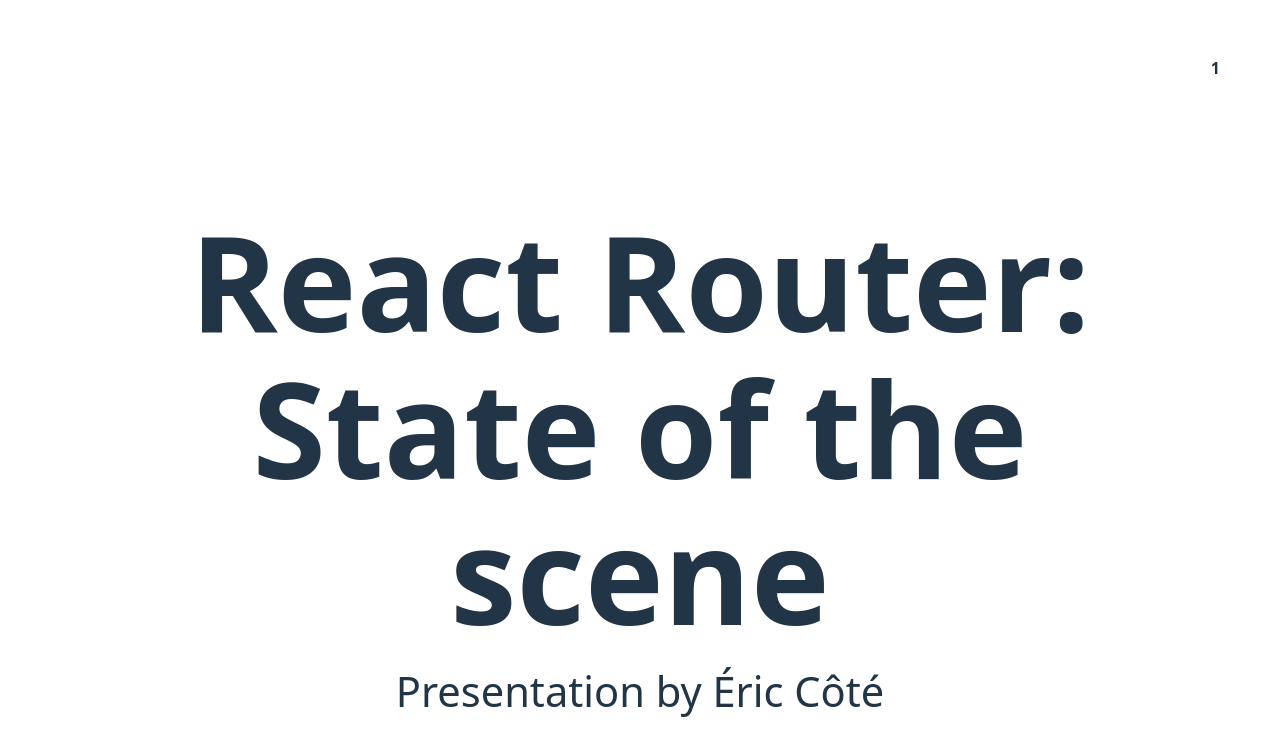
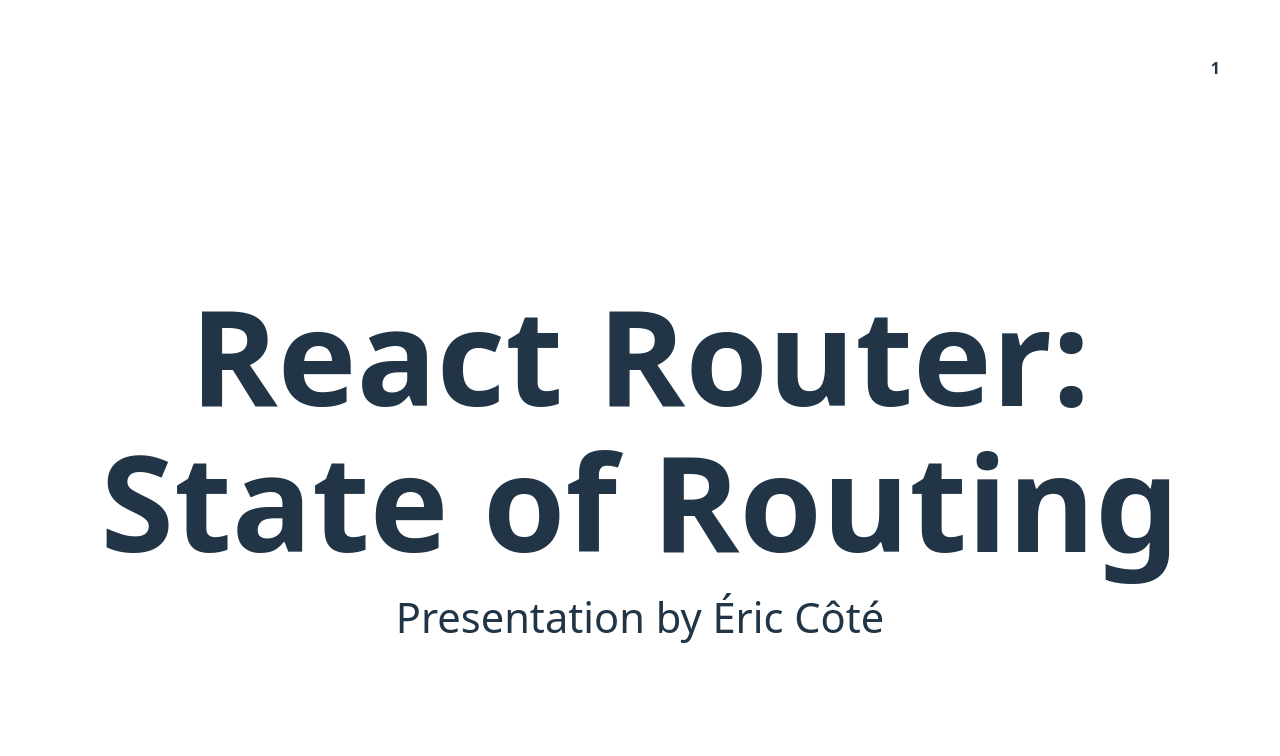
Before and after one commit to EricCote/slides-coteexpert, a React (Vite) app: page / in a window 1280 px wide. Shown: the top 756 px of the page. Built offline with nearby package versions, Linux system fonts and the light colour scheme; grey boxes are pictures that could not be loaded; a small style sheet from the web is missing.

Commit message:
Small details

```diff
--- a/index.html
+++ b/index.html
@@ -9,7 +9,7 @@
       href="https://cdnjs.cloudflare.com/ajax/libs/prism-themes/1.9.0/prism-coldark-dark.min.css "
     />
 
-    <title>Vite + React + TS</title>
+    <title>React Academy Live</title>
   </head>
   <body>
     <div id="root"></div>
--- a/src/slides.en.mdx
+++ b/src/slides.en.mdx
@@ -2,7 +2,7 @@
 
 <Slide>
 
-# React Router: State of the scene
+# React Router: State of Routing
 
 Presentation by Éric Côté
 
```
